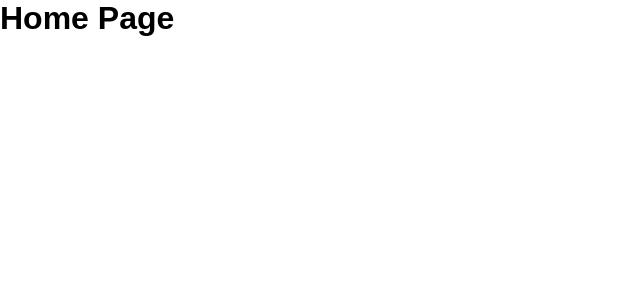
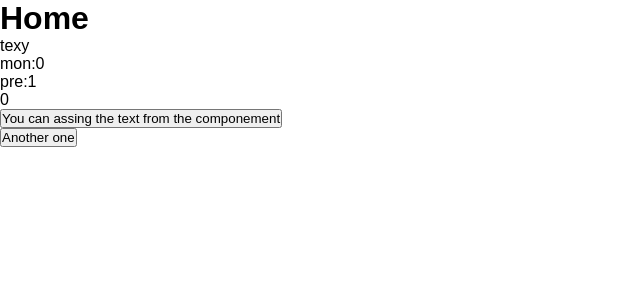
Before and after one commit to mlc-studio/starwars-challenge-48h, a Vue app: page / in a window 1280 px wide. Shown: the top 300 px of the page, without its empty margins (0-640 px from the left). Built offline with nearby package versions, Linux system fonts and the light colour scheme.

Commit message:
Mise a jour

```diff
--- /dev/null
+++ b/src/components/Bouton.vue
@@ -0,0 +1,32 @@
+<script setup>
+import { ref } from 'vue';
+
+defineProps({
+    text: String,
+})
+
+const compteur = ref(0);
+
+
+const AddCompteur = () => {
+    compteur.value++
+    console.log(compteur.value)
+}
+
+</script>
+<template>
+<p>
+    {{ compteur }}
+</p>
+<button @click="AddCompteur" value={{bouton1}}>
+    {{text = "You can assing the text from the componement"}}
+</button>
+<br>
+<button value={{bouton2}}>
+    {{text = "Another one "}}
+</button>
+<form>
+
+</form>
+<br>
+</template>
--- a/src/views/Home.vue
+++ b/src/views/Home.vue
@@ -1,9 +1,22 @@
 <script setup>
+import { ref } from 'vue';
+
+import Bouton from "../components/Bouton.vue"
+
+const exemple = ref('texy');
+let listeTest = ['mon', 'pre'];
+
+console.log(exemple.value)
 
 </script>
 
 <template>
     <div>
-        <h1>Home Page</h1>
+        <h1>Home</h1>
+        <p>{{ exemple }}</p>
+        <div>
+            <p v-for="mot, index in listeTest">{{ mot }}:{{ index }}</p>
+        </div>
+        <Bouton :text="exemple" />
     </div>
 </template>
```
Also changed, not shown: 1 other file (tests, documents, lock files or other folders).
